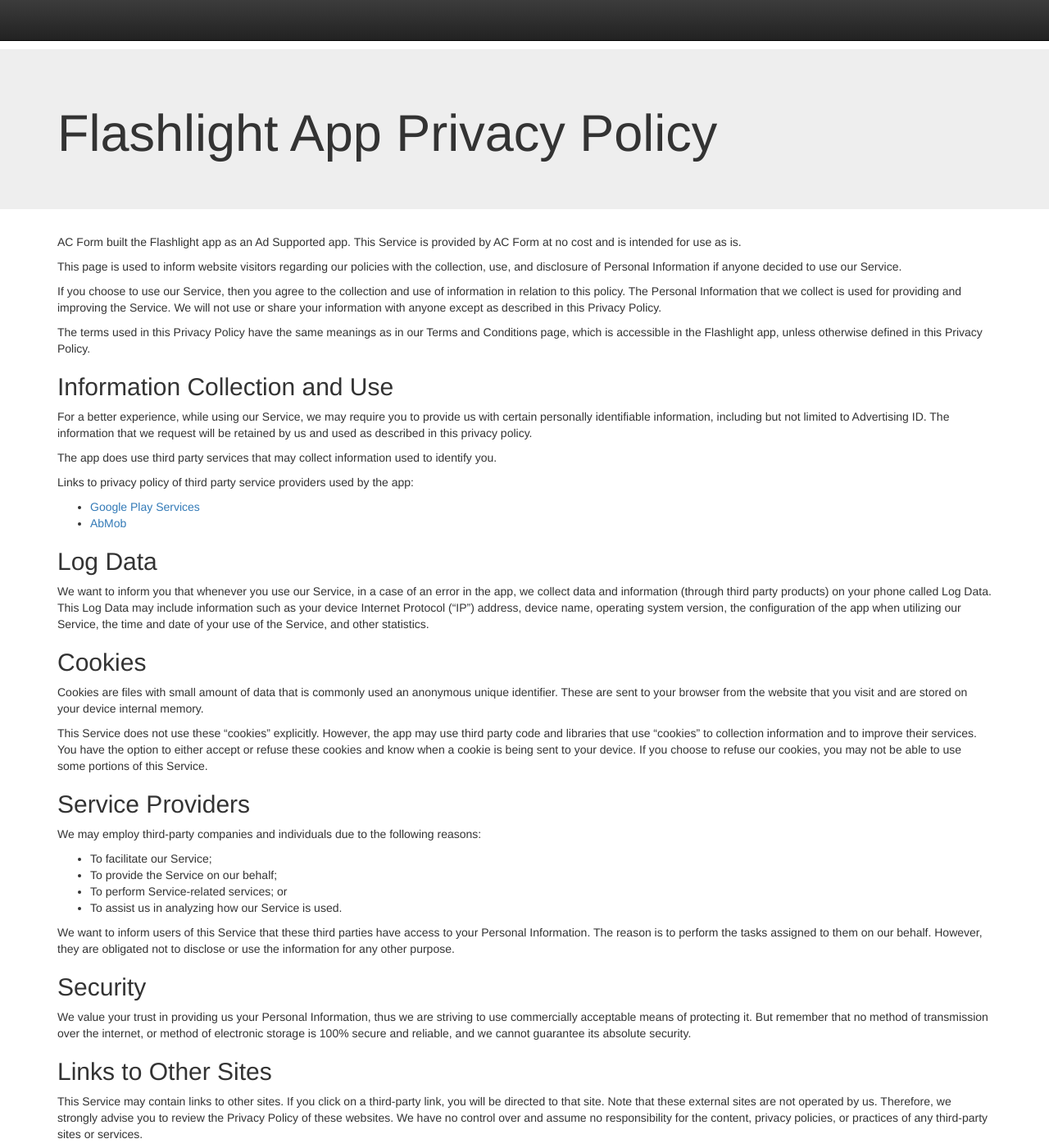
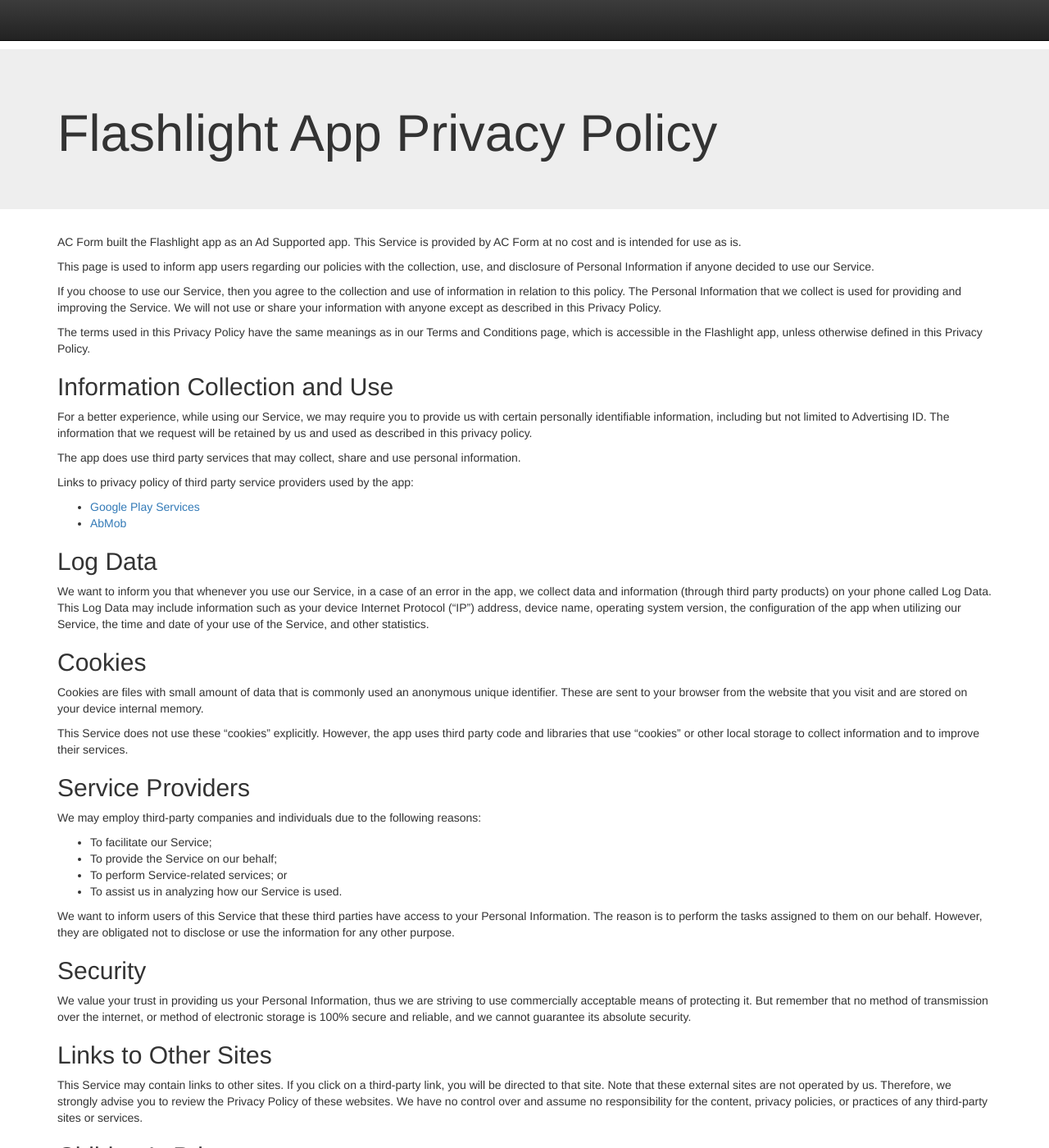
Before and after one commit to ACForm/ACForm.github.io, a Jekyll site: the page built from apps/torch/privacy/index.md, in a window 1280 px wide and 1400 px high. Shown: the whole window at 82% size. Built offline with Jekyll 4.4.1, drawn with Linux system fonts in a browser that asks for light colours; nearby versions of some CDN libraries.

Commit message:
Updated Privacy Policy – minor changes according to Google's EU user consent policy

```diff
--- a/_includes/privacy.html
+++ b/_includes/privacy.html
@@ -3,7 +3,7 @@
     This Service is provided by AC Form at no cost and is intended for use as is.
 </p>
 <p>
-    This page is used to inform website visitors regarding our policies with the collection, use,
+    This page is used to inform app users regarding our policies with the collection, use,
     and disclosure of Personal Information if anyone decided to use our Service.
 </p>
 <p>
@@ -23,7 +23,7 @@
     The information that we request will be retained by us and used as described in this privacy policy.
 </p>
 <p>
-    The app does use third party services that may collect information used to identify you.
+    The app does use third party services that may collect, share and use personal information.
 </p>
 <p>
     Links to privacy policy of third party service providers used by the app:
@@ -53,10 +53,8 @@
     These are sent to your browser from the website that you visit and are stored on your device internal memory.
 </p>
 <p>
-    This Service does not use these “cookies” explicitly. However, the app may use third party code and libraries
-    that use “cookies” to collection information and to improve their services.
-    You have the option to either accept or refuse these cookies and know when a cookie is being sent to your device.
-    If you choose to refuse our cookies, you may not be able to use some portions of this Service.
+    This Service does not use these “cookies” explicitly. However, the app uses third party code and libraries
+    that use “cookies” or other local storage to collect information and to improve their services.
 </p>
 
 <h2>Service Providers</h2>
```
